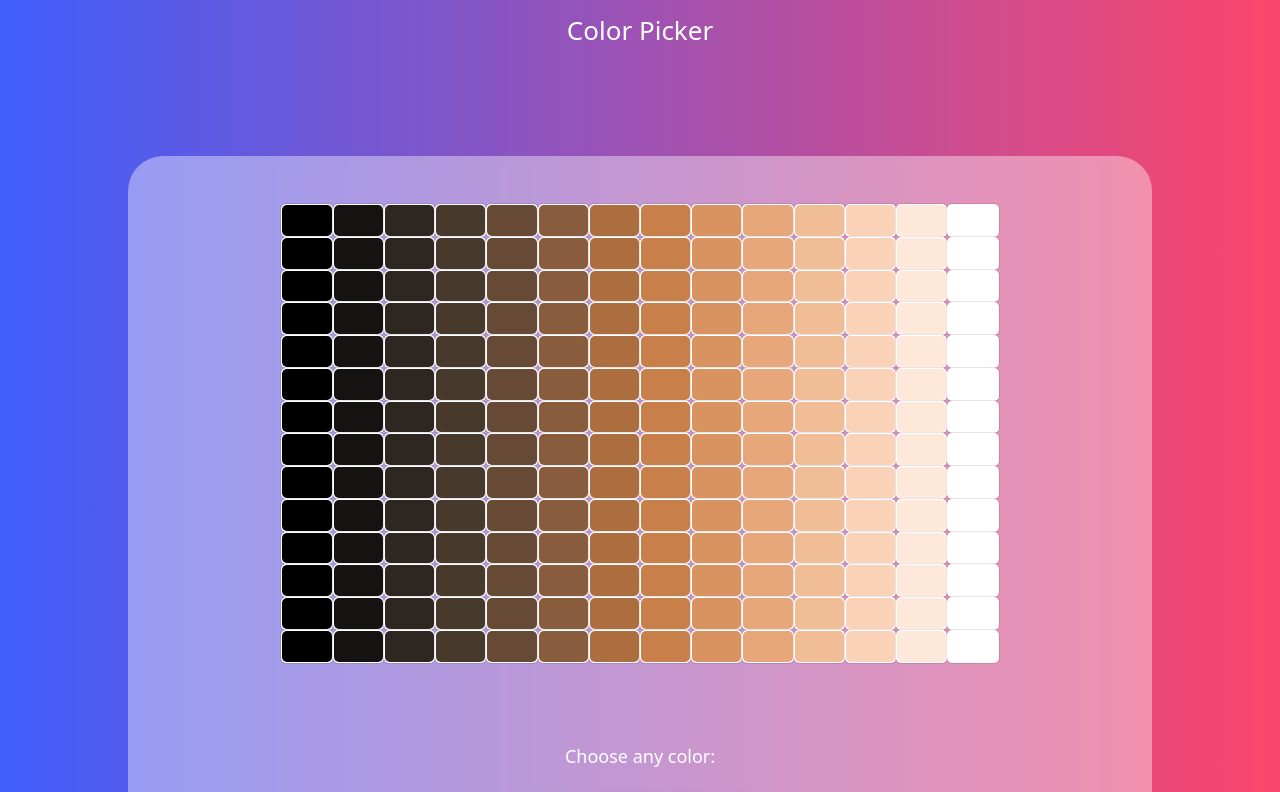
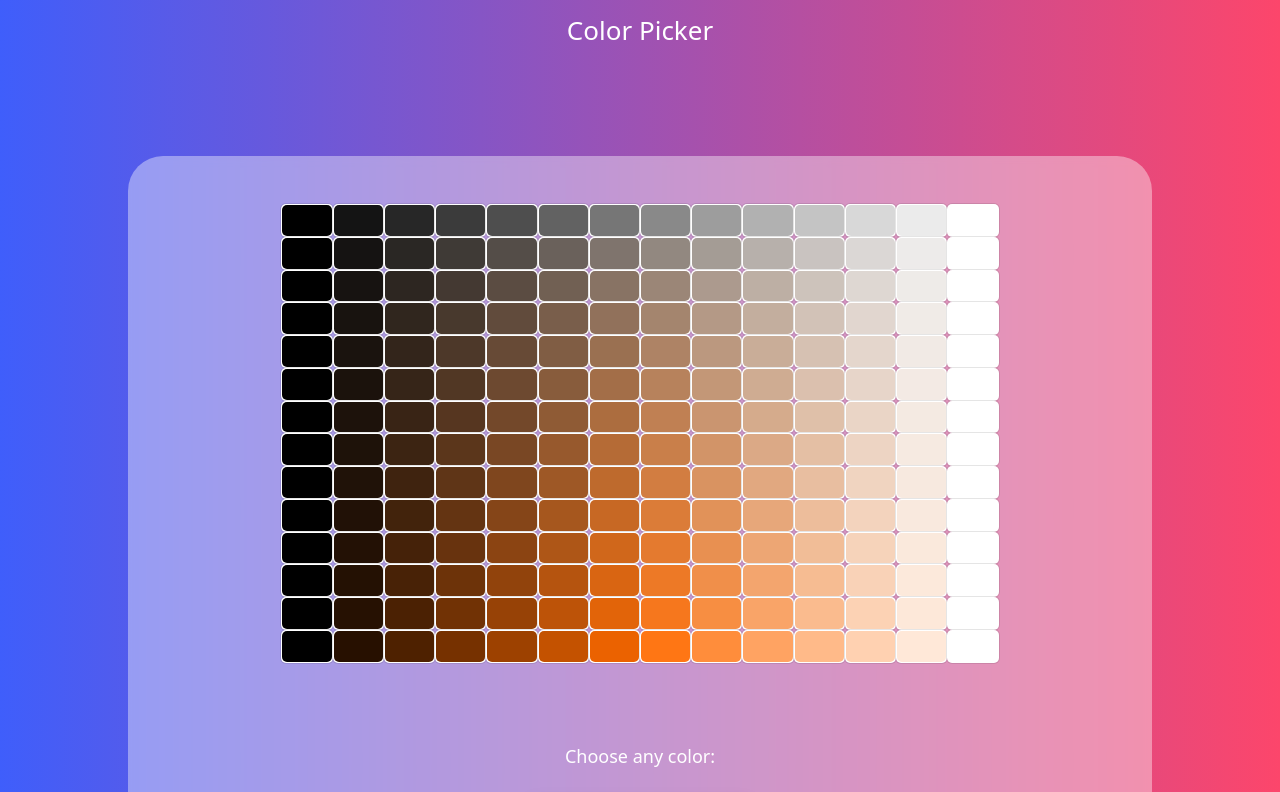
Before and after one commit to SscSPs/color, a React (Create React App) app: page / in a window 1280 px wide. Shown: the top 792 px of the page. Built offline with nearby package versions, Linux system fonts and the light colour scheme.

Commit message:
Fix a bug that replaced sat step with lum step, (#32)
rename the variables so it wont be confused in future either

Signed-off-by: Sahil Soni <SscSPs@gmail.com>

Signed-off-by: Sahil Soni <SscSPs@gmail.com>

```diff
--- a/src/ColorGrid.js
+++ b/src/ColorGrid.js
@@ -21,18 +21,18 @@ const ColorGrid = ({ hueValue, saturationCount, luminosityCount }) => {
         // create saturationCount divs
         Array(saturationCount - 1)
           .fill(0)
-          .map((_, i) => {
+          .map((_, saturationStep) => {
             return (
-              <div key={i} style={{ display: 'flex', flexDirection: 'row' }}>
+              <div key={saturationStep} style={{ display: 'flex', flexDirection: 'row' }}>
                 {
                   // create luminosityCount divs
                   Array(luminosityCount - 1)
                     .fill(0)
-                    .map((_, j) => {
+                    .map((_, luminosityStep) => {
                       var hueLocal = hueValue;
-                      var saturationLocal = j * saturationFraction;
-                      var luminosityLocal = j * luminosityFraction;
-                      const hexColour = hsl.hex(hueLocal,saturationLocal,luminosityLocal);
+                      var saturationLocal = saturationStep * saturationFraction;
+                      var luminosityLocal = luminosityStep * luminosityFraction;
+                      const hexColour = hsl.hex(hueLocal, saturationLocal, luminosityLocal);
                       const styles = reactCSS({
                         default: {
                           color: {
@@ -53,8 +53,8 @@ const ColorGrid = ({ hueValue, saturationCount, luminosityCount }) => {
                         },
                       });
                       return (
-                        <div key={j} style={styles.swatch}>
-                          <div style={styles.color} className="color-cell" onClick={() => {navigator.clipboard.writeText(hexColour)}}>
+                        <div key={luminosityStep} style={styles.swatch}>
+                          <div style={styles.color} className="color-cell" onClick={() => { navigator.clipboard.writeText(hexColour) }}>
                             <p>{hexColour}</p>
                           </div>
                         </div>
```
